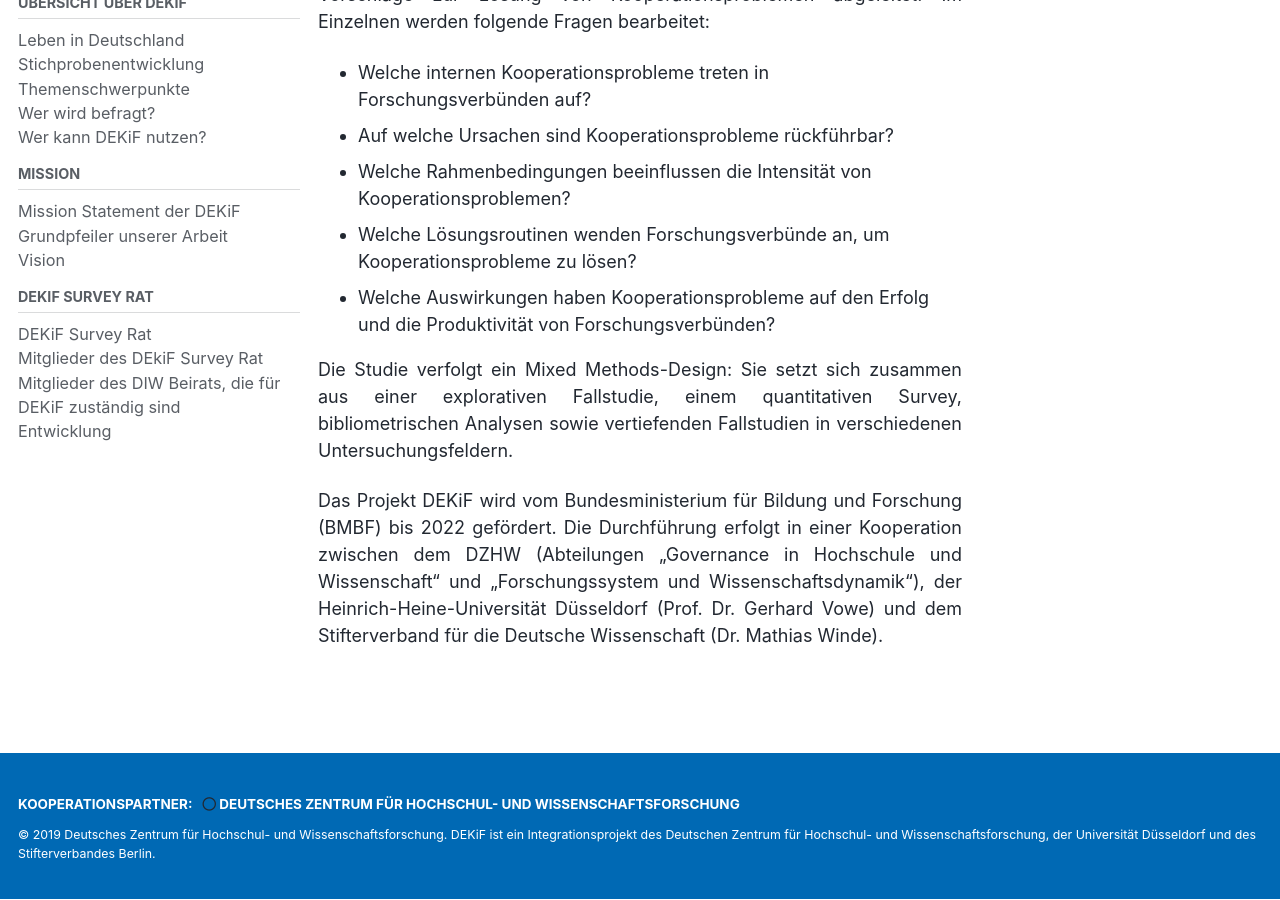
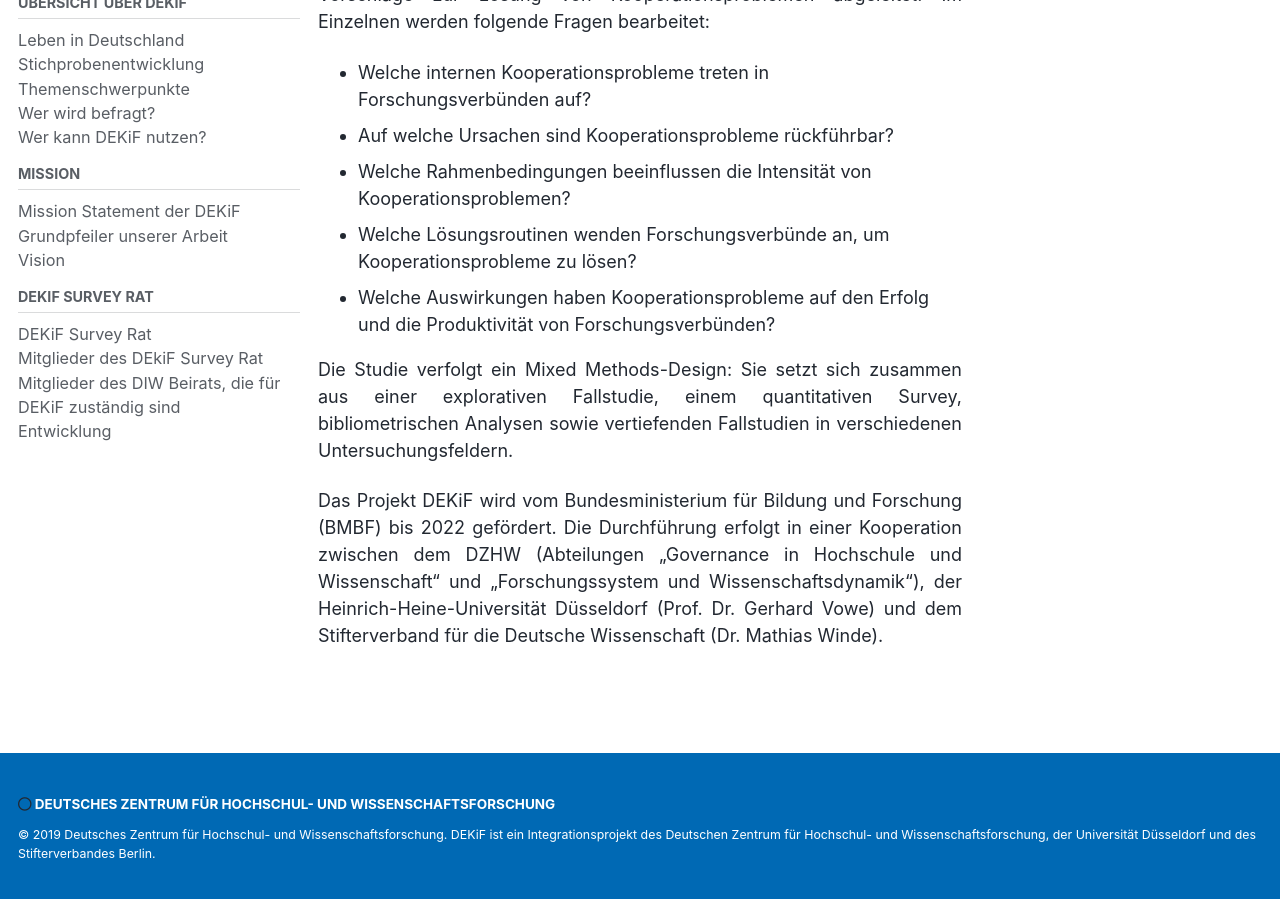
Before and after one commit to MalteHueckstaedt/Chernoff_Face, a Jekyll site: the page built from index.md, in a window 1280 px wide and 900 px high, scrolled down 368 px. Built offline with Jekyll 4.4.1, drawn with Linux system fonts in a browser that asks for light colours; cached includes are drawn as plain includes; nearby versions of some CDN libraries.

Commit message:
empyt_label ohne jede Anweisung?

```diff
--- a/_data/ui-text.yml
+++ b/_data/ui-text.yml
@@ -471,7 +471,7 @@
 # ----------------
 de: &DEFAULT_DE
   skip_links                 :
-  empty_label                : "Kooperationspartner:"
+  empty_label                :
   skip_primary_nav           :
   skip_content               :
   skip_footer                :
```
